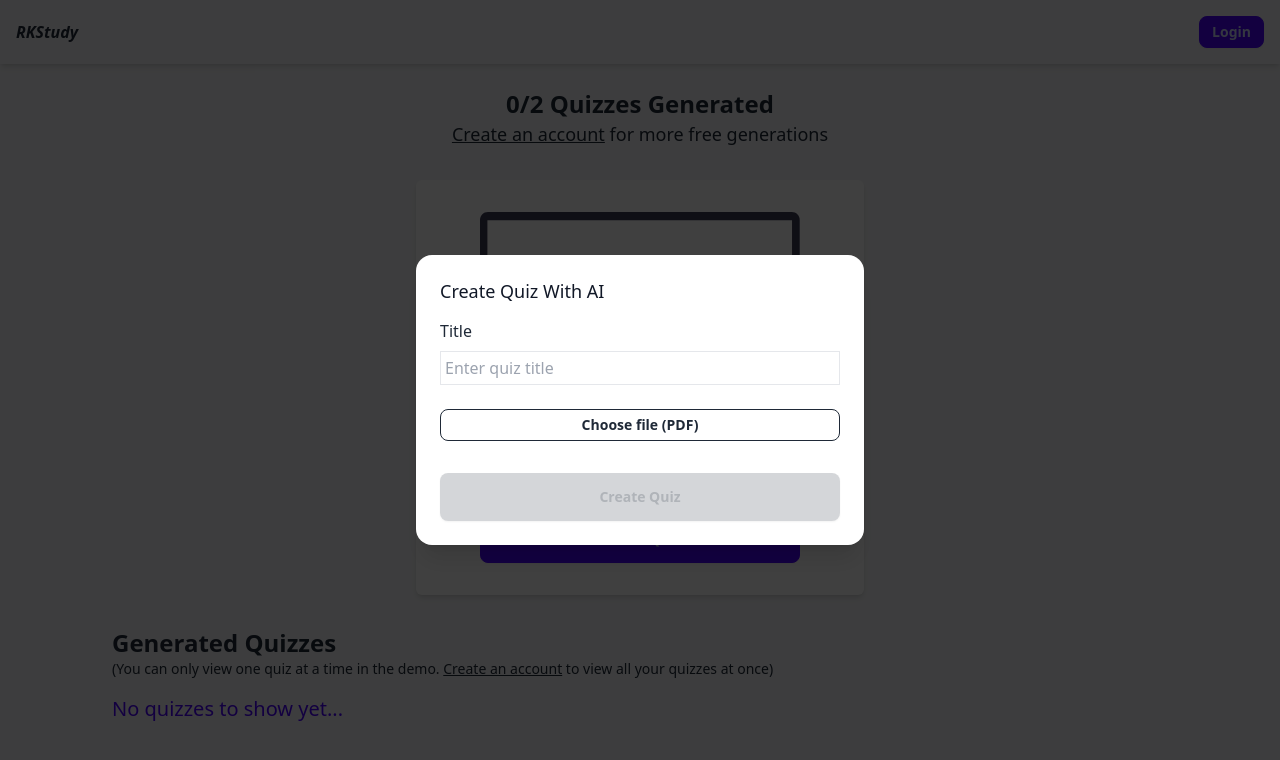
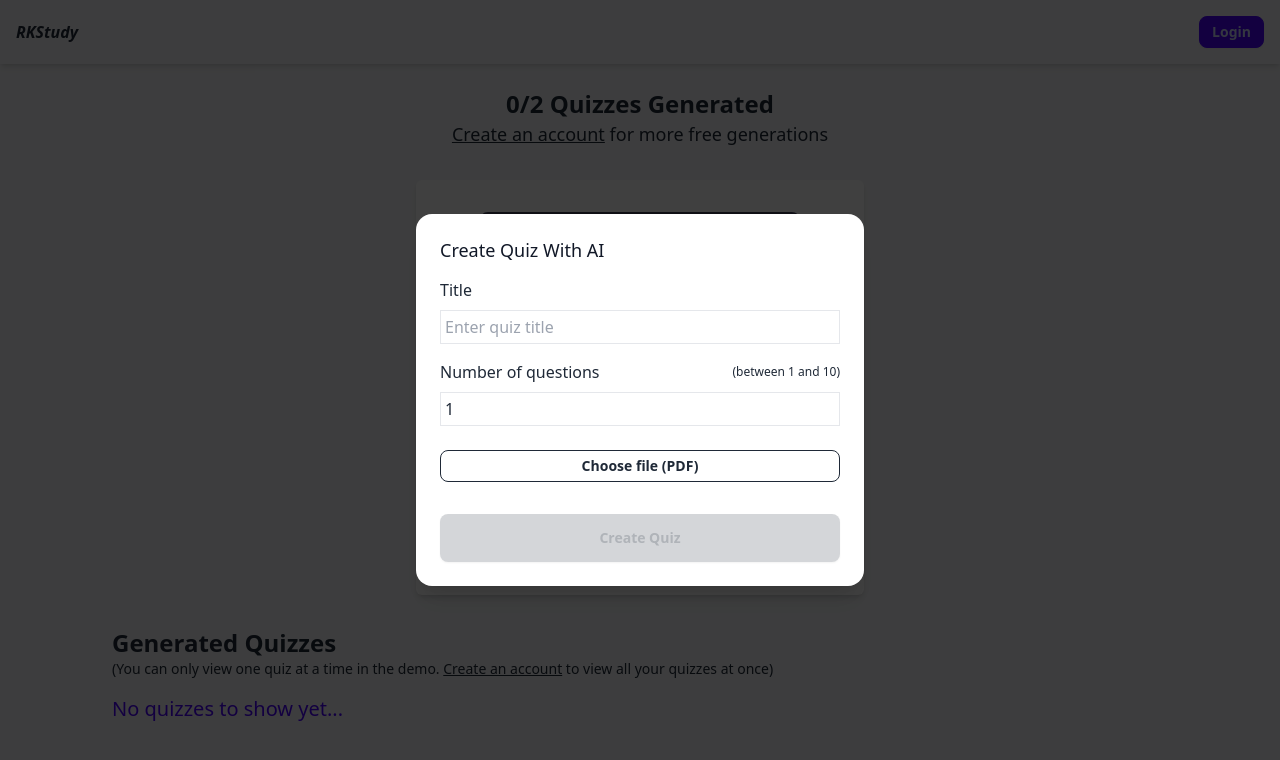
Before and after one commit to LombaxTech/RKStudy, a Next.js app: page /demo in a window 1280 px wide. Both pictures are taken after a click on the button "Create Quiz". Shown: the top 760 px of the page. Built offline with nearby package versions, Linux system fonts and the light colour scheme; no server answers.

Commit message:
allow users to choose number of questions when generating quiz

```diff
--- a/components/CreateDemoQuizModal.tsx
+++ b/components/CreateDemoQuizModal.tsx
@@ -1,5 +1,9 @@
 import { AuthContext } from "@/context/AuthContext";
-import { analyticEvents, demoGenerationLimit } from "@/data";
+import {
+  analyticEvents,
+  demoGenerationLimit,
+  maxNumberOfQuizQuestions,
+} from "@/data";
 import { storage } from "@/firebase";
 import { generateRandomId } from "@/helperFunctions";
 import { Dialog, Transition } from "@headlessui/react";
@@ -28,6 +32,7 @@ export default function CreateDemoQuizModal({
   const { user } = useContext(AuthContext);
 
   const [quizTitle, setQuizTitle] = useState("");
+  const [numberOfQuestions, setNumberOfQuestions] = useState<any>(1);
   const [quizAbout, setQuizAbout] = useState("");
 
   const [creatingQuiz, setCreatingQuiz] = useState(false);
@@ -48,6 +53,12 @@ export default function CreateDemoQuizModal({
   const fileInputRef = useRef<any>(null);
 
   const createQuiz = async () => {
+    if (numberOfQuestions < 1 || numberOfQuestions > maxNumberOfQuizQuestions) {
+      return setError(
+        `Number of questions must be between 1 and ${maxNumberOfQuizQuestions}`
+      );
+    }
+
     setError("");
     setSuccess(false);
     setCreatingQuiz(true);
@@ -74,7 +85,7 @@ export default function CreateDemoQuizModal({
       // TODO: SEND THE TEXT OVER TO OPENAI AND GET A QUIZ BACK
       res = await axios.post(`/api/test`, {
         //  textContent: `Generate a quiz of 5 questions with 3 options using the following content as the revision material: ${textContent}`,
-        textContent: `Generate a quiz of 5 questions using the following content as the revision material: ${textContent}`,
+        textContent: `Generate a quiz of ${numberOfQuestions} questions using the following content as the revision material: ${textContent}`,
       });
 
       let quiz = res.data.quiz;
@@ -188,6 +199,22 @@ export default function CreateDemoQuizModal({
                         onChange={(e) => setQuizTitle(e.target.value)}
                       />
                     </div>
+                    <div className="flex flex-col gap-2">
+                      <label className="flex items-center">
+                        <span className="flex-1">Number of questions</span>{" "}
+                        <span className="text-xs">
+                          (between 1 and {maxNumberOfQuizQuestions})
+                        </span>
+                      </label>
+                      <input
+                        type="number"
+                        min={1}
+                        max={10}
+                        className="p-1 outline-none border"
+                        value={numberOfQuestions}
+                        onChange={(e) => setNumberOfQuestions(e.target.value)}
+                      />
+                    </div>
                     <div className="flex flex-col gap-2 mt-2">
                       {/* <button
                         className="btn"
@@ -250,7 +277,7 @@ export default function CreateDemoQuizModal({
                     <button
                       className="btn btn-primary mt-4"
                       onClick={createQuiz}
-                      disabled={!quizTitle || !file}
+                      disabled={!quizTitle || !file || !numberOfQuestions}
                     >
                       Create Quiz
                     </button>
--- a/components/CreatePDFToQuizModal.tsx
+++ b/components/CreatePDFToQuizModal.tsx
@@ -1,5 +1,5 @@
 import { AuthContext } from "@/context/AuthContext";
-import { analyticEvents, monthlyLimit } from "@/data";
+import { analyticEvents, maxNumberOfQuizQuestions, monthlyLimit } from "@/data";
 import { db, storage } from "@/firebase";
 import { getMonthAndYearAsString } from "@/helperFunctions";
 import { Dialog, Transition } from "@headlessui/react";
@@ -33,6 +33,7 @@ export default function CreatePDFToQuizModal({
   const { user } = useContext(AuthContext);
 
   const [quizTitle, setQuizTitle] = useState("");
+  const [numberOfQuestions, setNumberOfQuestions] = useState<any>(1);
   const [quizAbout, setQuizAbout] = useState("");
 
   const [creatingQuiz, setCreatingQuiz] = useState(false);
@@ -53,6 +54,12 @@ export default function CreatePDFToQuizModal({
   const fileInputRef = useRef<any>(null);
 
   const createQuiz = async () => {
+    if (numberOfQuestions < 1 || numberOfQuestions > maxNumberOfQuizQuestions) {
+      return setError(
+        `Number of questions must be between 1 and ${maxNumberOfQuizQuestions}`
+      );
+    }
+
     setError("");
     setSuccess(false);
     setCreatingQuiz(true);
@@ -79,7 +86,7 @@ export default function CreatePDFToQuizModal({
       // TODO: SEND THE TEXT OVER TO OPENAI AND GET A QUIZ BACK
       res = await axios.post(`/api/test`, {
         //  textContent: `Generate a quiz of 5 questions with 3 options using the following content as the revision material: ${textContent}`,
-        textContent: `Generate a quiz of 5 questions using the following content as the revision material: ${textContent}`,
+        textContent: `Generate a quiz of ${numberOfQuestions} questions using the following content as the revision material: ${textContent}`,
       });
 
       let quiz = res.data.quiz;
@@ -194,6 +201,24 @@ export default function CreatePDFToQuizModal({
                         onChange={(e) => setQuizTitle(e.target.value)}
                       />
                     </div>
+
+                    <div className="flex flex-col gap-2">
+                      <label className="flex items-center">
+                        <span className="flex-1">Number of questions</span>{" "}
+                        <span className="text-xs">
+                          (between 1 and {maxNumberOfQuizQuestions})
+                        </span>
+                      </label>
+                      <input
+                        type="number"
+                        min={1}
+                        max={10}
+                        className="p-1 outline-none border"
+                        value={numberOfQuestions}
+                        onChange={(e) => setNumberOfQuestions(e.target.value)}
+                      />
+                    </div>
+
                     <div className="flex flex-col gap-2 mt-2">
                       {/* <button
                         className="btn"
@@ -256,7 +281,7 @@ export default function CreatePDFToQuizModal({
                     <button
                       className="btn btn-primary mt-4"
                       onClick={createQuiz}
-                      disabled={!quizTitle || !file}
+                      disabled={!quizTitle || !file || !numberOfQuestions}
                     >
                       Create Quiz
                     </button>
--- a/data.ts
+++ b/data.ts
@@ -64,6 +64,8 @@ export const monthlyLimit = 5;
 
 export const demoGenerationLimit = 2;
 
+export const maxNumberOfQuizQuestions = 10;
+
 export const analyticEvents = {
   demoQuizGen: "demo-quiz-gen",
   quizGen: "quiz-gen",
```
